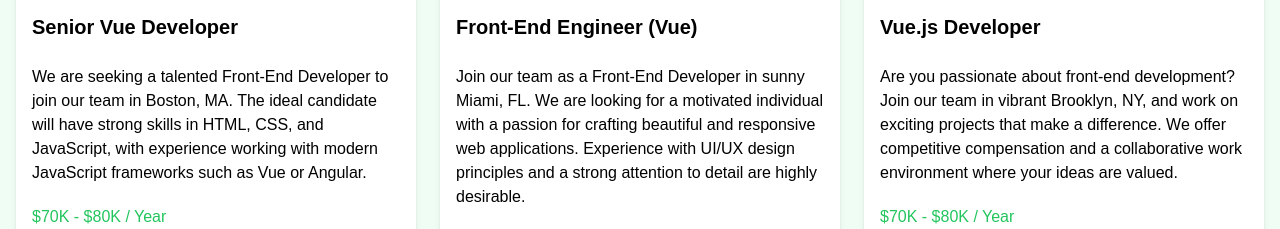
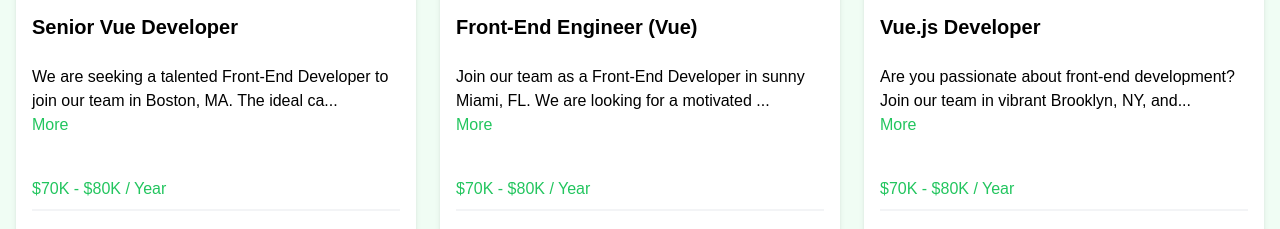
Before and after one commit to Xobaib/vue-jobs, a Vue app: page / in a window 1280 px wide. Shown: the part 671-900 px from the top of the page. Built offline with nearby package versions, Linux system fonts and the light colour scheme; the HTML template or start-up script is replaced by a standard one.

Commit message:
computed() & Truncate Description

```diff
--- a/src/components/JobListing.vue
+++ b/src/components/JobListing.vue
@@ -1,8 +1,37 @@
 <script setup>
-import { defineProps } from "vue";
+import { defineProps, computed, ref } from "vue";
 
-defineProps({
+const props = defineProps({
   job: Object,
+});
+
+// My way to turncate the job description:
+// const showFullDesc = ref(false);
+const showFullDescription = ref(false);
+
+// My way to turncate the job description:
+// function showDesc() {
+//   showFullDesc.value = !showFullDesc.value;
+// }
+
+const toggleFullDescription = () => {
+  showFullDescription.value = !showFullDescription.value;
+};
+
+// My way to turncate the job description:
+// const jobDescription = computed(() => {
+//   if (!showFullDesc.value) {
+//     return props.job.description.substring(0, 100) + " ...";
+//   }
+//   return props.job.description;
+// });
+
+const truncatedDescription = computed(() => {
+  let description = props.job.description;
+  if (!showFullDescription.value) {
+    description = description.substring(0, 90) + "...";
+  }
+  return description;
 });
 </script>
 
@@ -15,8 +44,26 @@
       </div>
 
       <div class="mb-5">
-        {{ job.description }}
+        <div>
+          {{ truncatedDescription }}
+        </div>
+        <button
+          @click="toggleFullDescription"
+          class="text-green-500 hover:text-green-600 mb-5"
+        >
+          {{ showFullDescription ? "Less" : "More" }}
+        </button>
       </div>
+      <!-- My way to turncate the job description: -->
+      <!-- <div class="mb-5">
+        {{ jobDescription }}
+        <button
+          class="h-[36px] bg-green-400 hover:bg-green-600 text-white px-2 py-1 rounded-lg text-center text-xs"
+          @click="showDesc"
+        >
+          Show {{ !showFullDesc ? "more" : "less" }}
+        </button>
+      </div> -->
 
       <h3 class="text-green-500 mb-2">{{ job.salary }} / Year</h3>
 
```
